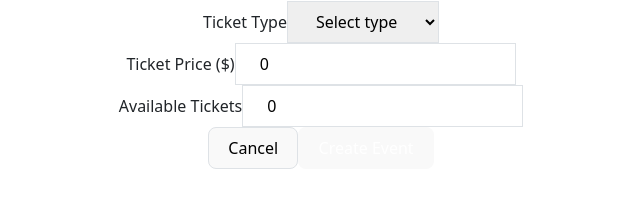
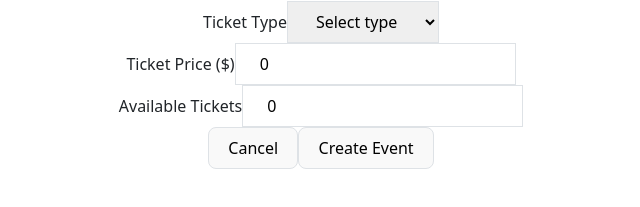
Before and after one commit to ab490/book-it-now, a React (Vite) app in the folder client/: page /register-event in a window 1280 px wide. Shown: the part 549-756 px from the top of the page, without its empty margins (319-959 px from the left). Built offline with nearby package versions, Linux system fonts and the light colour scheme.

Commit message:
button look change

```diff
--- a/client/src/components/CreateEvent.tsx
+++ b/client/src/components/CreateEvent.tsx
@@ -82,6 +82,7 @@ function CreateEvent() {
         <h2 className="text-3xl font-bold text-center mb-8 text-gray-800">Create New Event</h2>
 
         <form onSubmit={handleSubmit} className="space-y-6">
+
 
 
           {/* Organizer Details */}
@@ -273,25 +274,23 @@ function CreateEvent() {
           </div>
 
           {/* Submit Button */}
-          <div className="flex justify-end space-x-4 mt-8">
+          <div className="flex gap-4 justify-end mt-6">
             <button
               type="button"
-              onClick={() => navigate('/')}
-              className="px-6 py-2 border border-gray-300 rounded-md text-gray-700 hover:bg-gray-50"
+              className="px-6 py-2 border rounded-md hover:border-blue-500 transition-colors"
             >
               Cancel
             </button>
-
             <button
               type="submit"
               disabled={loading}
-              className={`px-6 py-2 bg-blue-600 text-white rounded-md hover:bg-blue-700
-                ${loading ? 'opacity-50 cursor-not-allowed' : ''}`}
+              className={`px-6 py-2 border rounded-md hover:border-blue-500 transition-colors ${loading ? 'opacity-50 cursor-not-allowed' : ''
+                }`}
             >
               {loading ? 'Creating...' : 'Create Event'}
             </button>
+          </div>
 
-          </div>
         </form>
       </div>
     </div>
```
